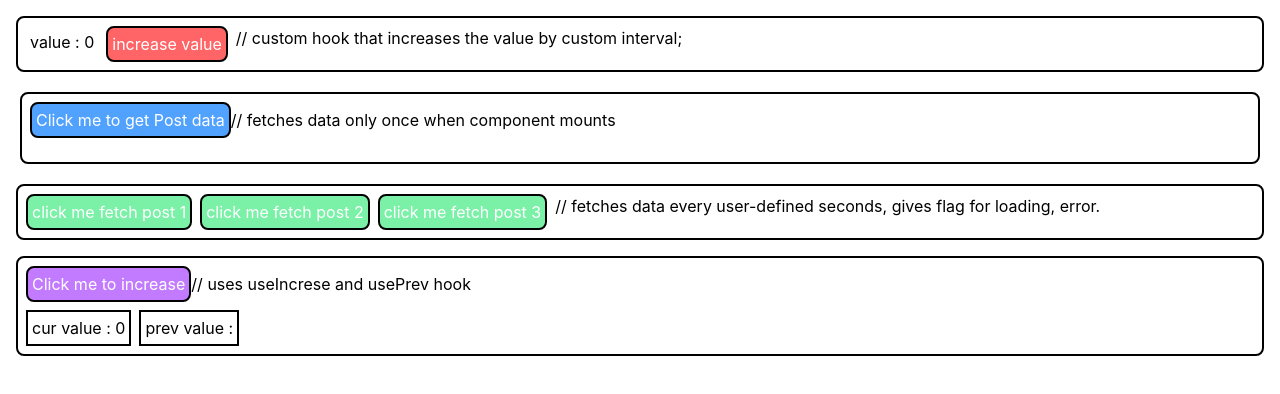
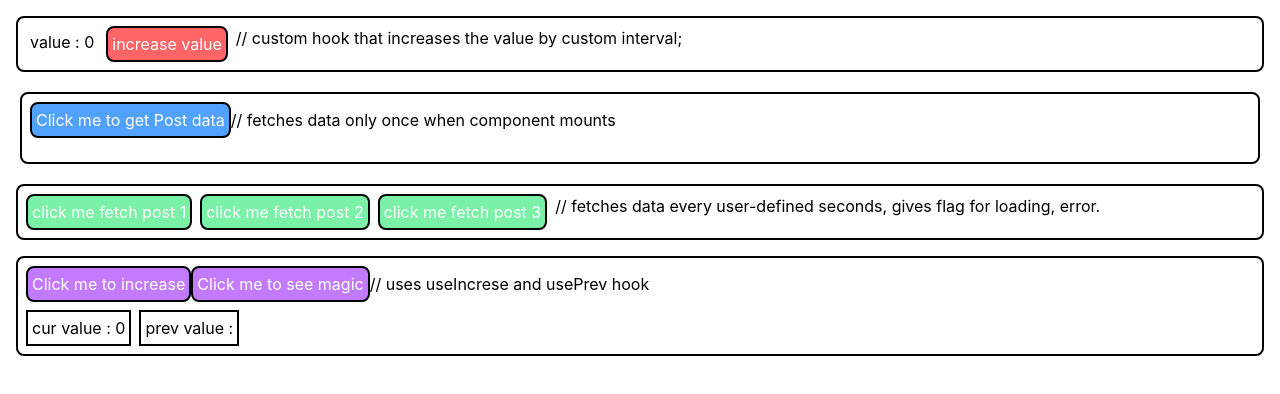
Before and after one commit to Reaper0198/custom-hooks, a React (Vite) app: page / in a window 1280 px wide. Shown: the top 394 px of the page. Built offline with nearby package versions, Linux system fonts and the light colour scheme; no server answers.

Commit message:
created usePrev component

```diff
--- a/src/components/UsePrevComp.jsx
+++ b/src/components/UsePrevComp.jsx
@@ -1,3 +1,4 @@
+import { useState } from "react";
 import useIncrease from "../hooks/UseIcrease"
 import usePrev from "../hooks/usePrev";
 
@@ -7,6 +8,9 @@ export default function UsePrevComp() {
 
     const previousValue = usePrev(value);
 
+    const [state, setState] = useState("");
+
+
 
     return (
         <div className="flex flex-col gap-2 border-2 p-2 m-4 rounded-lg">
@@ -14,6 +18,8 @@ export default function UsePrevComp() {
 
             <button className="w-fit border-black border-2 rounded-lg p-1 bg-purple-400 text-white"
                 onClick={()=>increseValue()}>Click me to increase</button>
+            <button className="w-fit border-black border-2 rounded-lg p-1 bg-purple-400 text-white"
+                onClick={()=>setState(prev => prev+"a")}>Click me to see magic</button>
              // uses useIncrese and usePrev hook
                 </div>
             <div className="flex gap-2">
```
